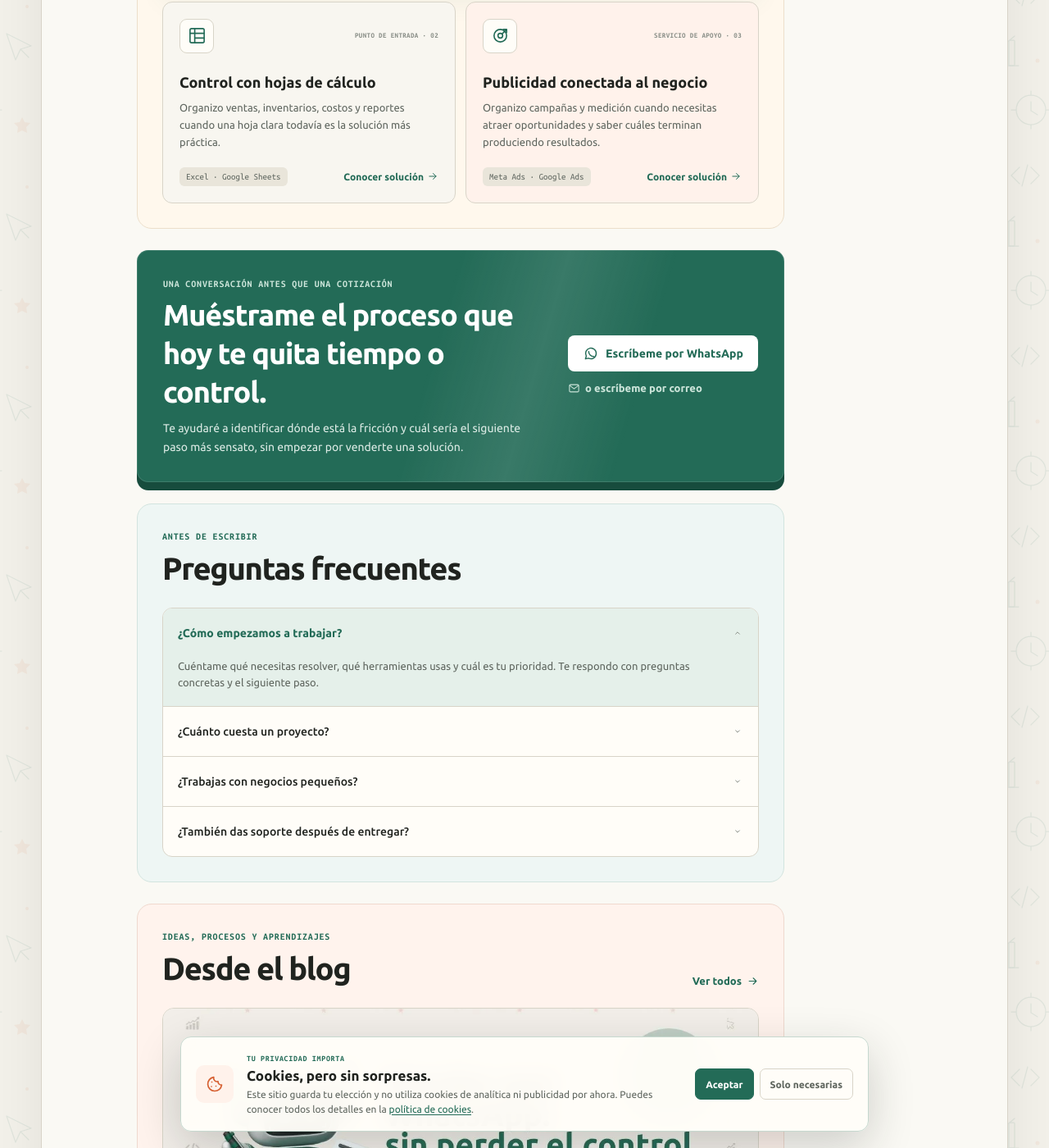
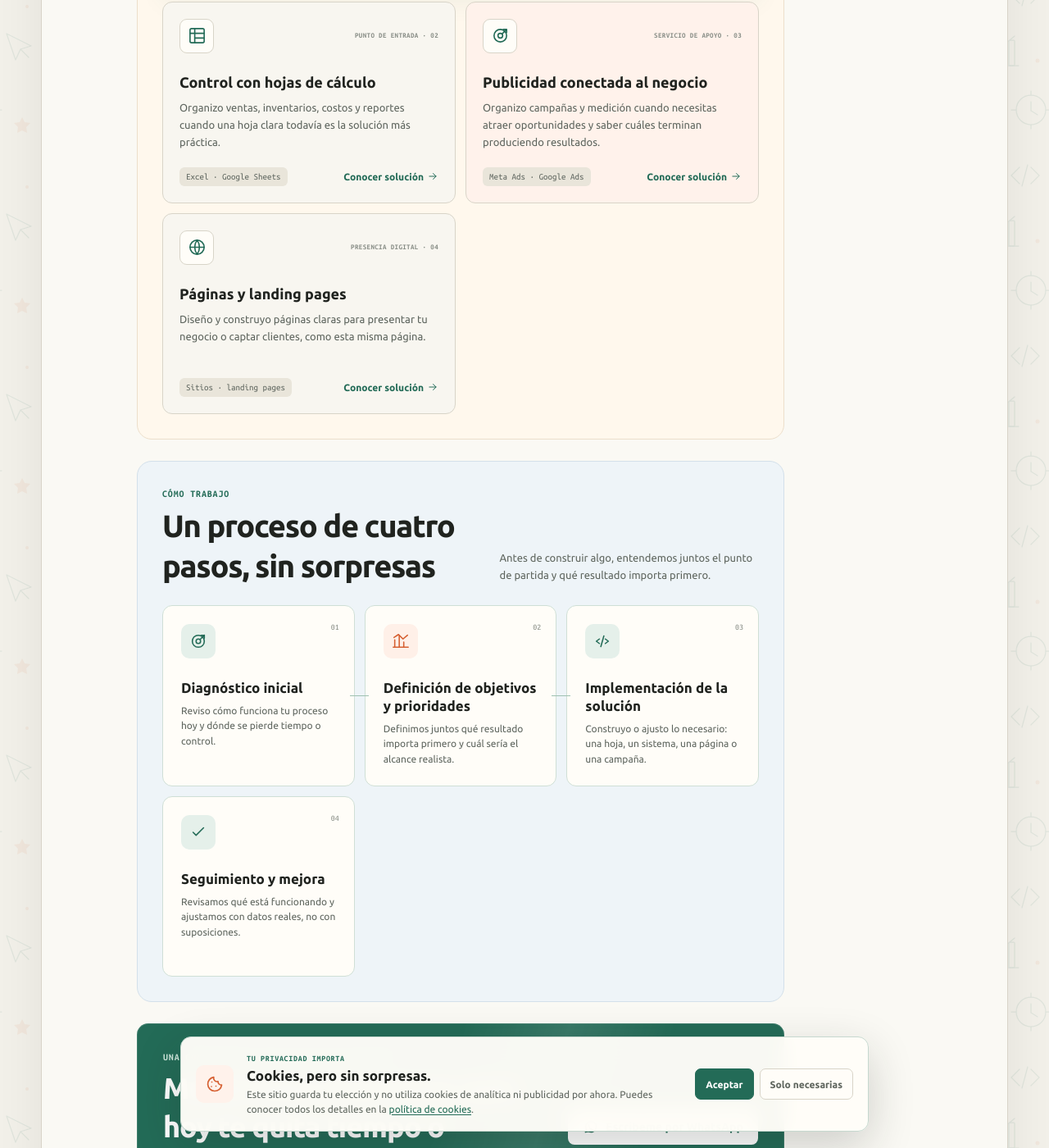
Before and after one commit to renedev0284-creator/rmdigitalnet, a Jekyll site: the page built from index.md, in a window 1280 px wide and 1400 px high, scrolled down 2018 px. Shown: the whole window at 82% size. Built offline with Jekyll 4.4.1, drawn with Linux system fonts in a browser that asks for light colours; some of the changed text lies outside the part shown.

Commit message:
Agrega sección "cómo trabajo" y un cuarto servicio en la home
La home no explicaba el proceso de trabajo (las 3 páginas de prospección
sí lo hacen) y el catálogo de servicios se había quedado en 3 tarjetas,
sin mencionar páginas y landing pages, que ya es una capacidad real y
demostrada. Agrega una sección de 4 pasos (mismo enfoque que las páginas
de prospección) y una cuarta tarjeta de servicio enlazada a
/impulsa-tu-negocio/ como evidencia.

Pendiente: testimonios reales (Google My Business) para completar el
tercer hueco identificado — falta contenido real del cliente.

Co-Authored-By: Claude Sonnet 5 <noreply@anthropic.com>

```diff
--- a/_data/home.yml
+++ b/_data/home.yml
@@ -21,6 +21,13 @@ services:
     description: "Organizo campañas y medición cuando necesitas atraer oportunidades y saber cuáles terminan produciendo resultados."
     tag: "Meta Ads · Google Ads"
     url: "/servicios/publicidad-digital/"
+  - icon: world
+    number: "04"
+    role: "Presencia digital"
+    title: "Páginas y landing pages"
+    description: "Diseño y construyo páginas claras para presentar tu negocio o captar clientes, como esta misma página."
+    tag: "Sitios · landing pages"
+    url: "/impulsa-tu-negocio/"
 
 faqs:
   - question: "¿Cómo empezamos a trabajar?"
--- a/_layouts/home.html
+++ b/_layouts/home.html
@@ -102,6 +102,43 @@ layout: default
         </div>
       </section>
 
+      <section id="proceso" class="home-section process" aria-labelledby="process-title" data-reveal>
+        <div class="section-heading">
+          <div>
+            <p class="section-kicker">Cómo trabajo</p>
+            <h2 id="process-title">Un proceso de cuatro pasos, sin sorpresas</h2>
+          </div>
+          <p class="section-intro">Antes de construir algo, entendemos juntos el punto de partida y qué resultado importa primero.</p>
+        </div>
+
+        <ol class="operation-flow">
+          <li>
+            <span class="operation-number">01</span>
+            <span class="operation-icon">{% include icon.html name="target" size=22 %}</span>
+            <h3>Diagnóstico inicial</h3>
+            <p>Reviso cómo funciona tu proceso hoy y dónde se pierde tiempo o control.</p>
+          </li>
+          <li>
+            <span class="operation-number">02</span>
+            <span class="operation-icon">{% include icon.html name="chart" size=22 %}</span>
+            <h3>Definición de objetivos y prioridades</h3>
+            <p>Definimos juntos qué resultado importa primero y cuál sería el alcance realista.</p>
+          </li>
+          <li>
+            <span class="operation-number">03</span>
+            <span class="operation-icon">{% include icon.html name="code" size=22 %}</span>
+            <h3>Implementación de la solución</h3>
+            <p>Construyo o ajusto lo necesario: una hoja, un sistema, una página o una campaña.</p>
+          </li>
+          <li>
+            <span class="operation-number">04</span>
+            <span class="operation-icon">{% include icon.html name="check" size=22 %}</span>
+            <h3>Seguimiento y mejora</h3>
+            <p>Revisamos qué está funcionando y ajustamos con datos reales, no con suposiciones.</p>
+          </li>
+        </ol>
+      </section>
+
       {% if site.data.testimonials.items.size > 0 %}
         {% include testimonials.html %}
       {% endif %}
--- a/_sass/_components.scss
+++ b/_sass/_components.scss
@@ -55,6 +55,7 @@
 
 .announcements { background: #f1f7f3; border-color: #d6e5dc; }
 .services { background: #fff8ed; border-color: #ecdfcb; }
+.process { background: #eef4f8; border-color: #d3e0ea; }
 .faq-section { background: #eef6f4; border-color: #d2e4df; }
 .home-blog { background: #fff3ed; border-color: #efd9ce; }
 
```
Also changed, not shown: assets/css/main.css.
